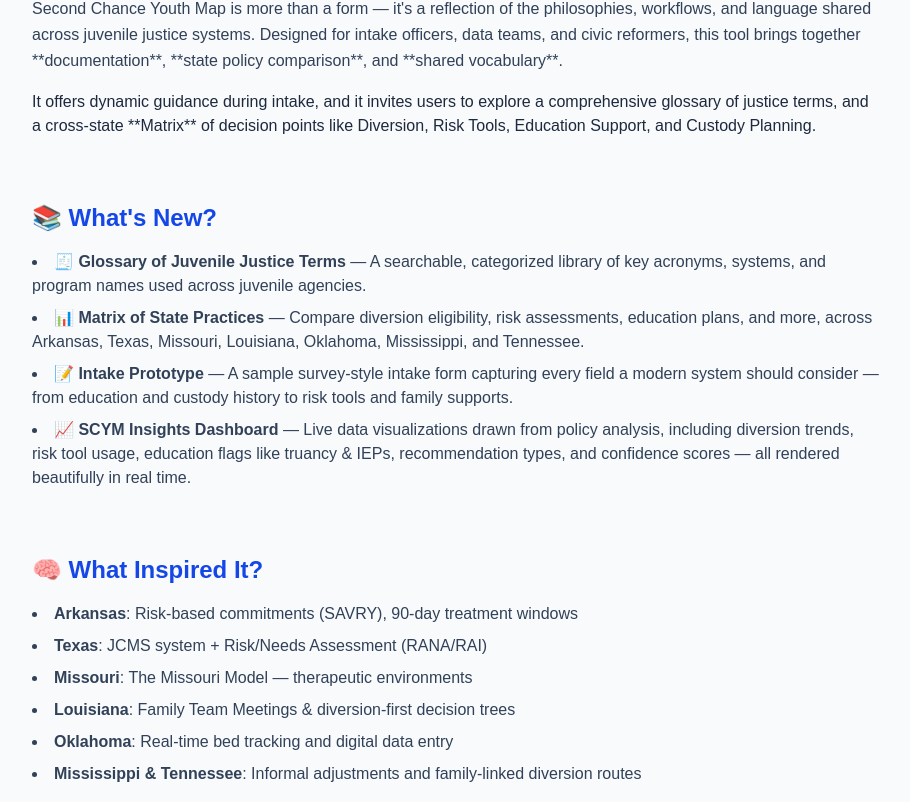
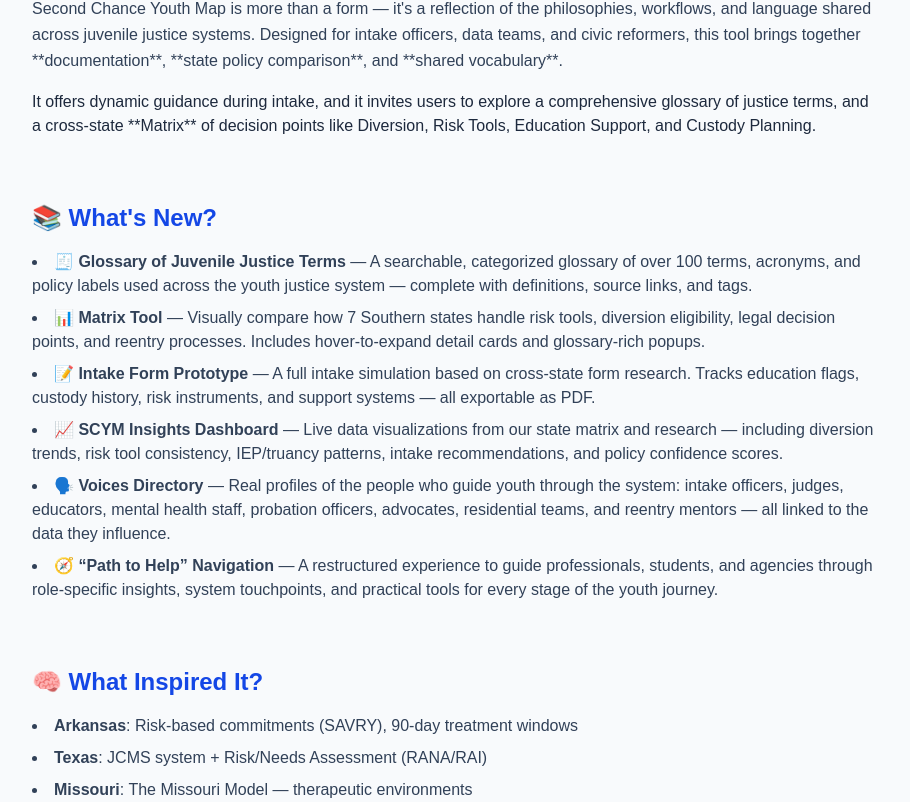
Before and after one commit to dariansweb/SecondChanceYouthMap, a Next.js app: page / in a window 1280 px wide. Shown: the part 435-1237 px from the top of the page, without its empty margins (184-1094 px from the left). Built offline with nearby package versions, Linux system fonts and the light colour scheme.

Commit message:
update readme and home to show the new changes i made last night

```diff
--- a/src/app/page.tsx
+++ b/src/app/page.tsx
@@ -57,27 +57,40 @@ export default function HomePage() {
           <ul className="list-disc list-inside text-slate-700 space-y-2">
             <li>
               <strong>🧾 Glossary of Juvenile Justice Terms</strong> — A
-              searchable, categorized library of key acronyms, systems, and
-              program names used across juvenile agencies.
+              searchable, categorized glossary of over 100 terms, acronyms, and
+              policy labels used across the youth justice system — complete with
+              definitions, source links, and tags.
             </li>
             <li>
-              <strong>📊 Matrix of State Practices</strong> — Compare diversion
-              eligibility, risk assessments, education plans, and more, across
-              Arkansas, Texas, Missouri, Louisiana, Oklahoma, Mississippi, and
-              Tennessee.
+              <strong>📊 Matrix Tool</strong> — Visually compare how 7 Southern
+              states handle risk tools, diversion eligibility, legal decision
+              points, and reentry processes. Includes hover-to-expand detail
+              cards and glossary-rich popups.
             </li>
             <li>
-              <strong>📝 Intake Prototype</strong> — A sample survey-style
-              intake form capturing every field a modern system should consider
-              — from education and custody history to risk tools and family
-              supports.
+              <strong>📝 Intake Form Prototype</strong> — A full intake
+              simulation based on cross-state form research. Tracks education
+              flags, custody history, risk instruments, and support systems —
+              all exportable as PDF.
             </li>
             <li>
               <strong>📈 SCYM Insights Dashboard</strong> — Live data
-              visualizations drawn from policy analysis, including diversion
-              trends, risk tool usage, education flags like truancy & IEPs,
-              recommendation types, and confidence scores — all rendered
-              beautifully in real time.
+              visualizations from our state matrix and research — including
+              diversion trends, risk tool consistency, IEP/truancy patterns,
+              intake recommendations, and policy confidence scores.
+            </li>
+            <li>
+              <strong>🗣️ Voices Directory</strong> — Real profiles of the people
+              who guide youth through the system: intake officers, judges,
+              educators, mental health staff, probation officers, advocates,
+              residential teams, and reentry mentors — all linked to the data
+              they influence.
+            </li>
+            <li>
+              <strong>🧭 “Path to Help” Navigation</strong> — A restructured
+              experience to guide professionals, students, and agencies through
+              role-specific insights, system touchpoints, and practical tools
+              for every stage of the youth journey.
             </li>
           </ul>
         </section>
```
Also changed, not shown: 1 other file (tests, documents, lock files or other folders).
